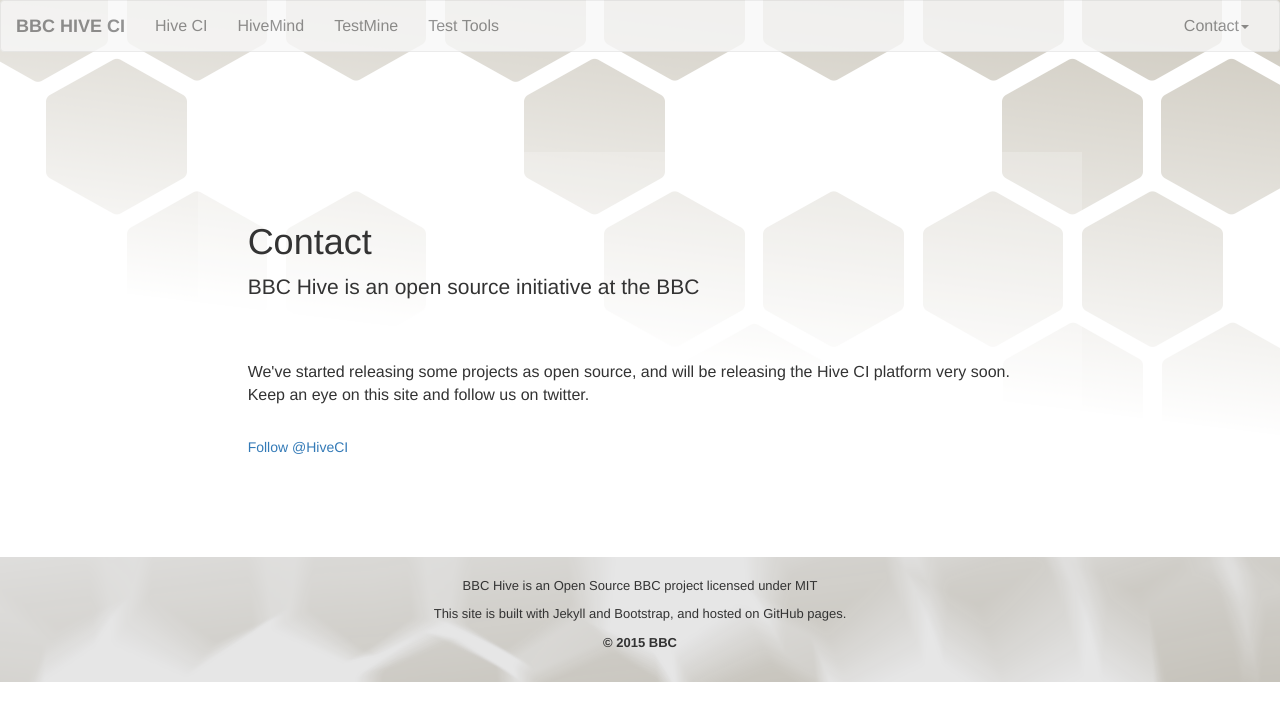
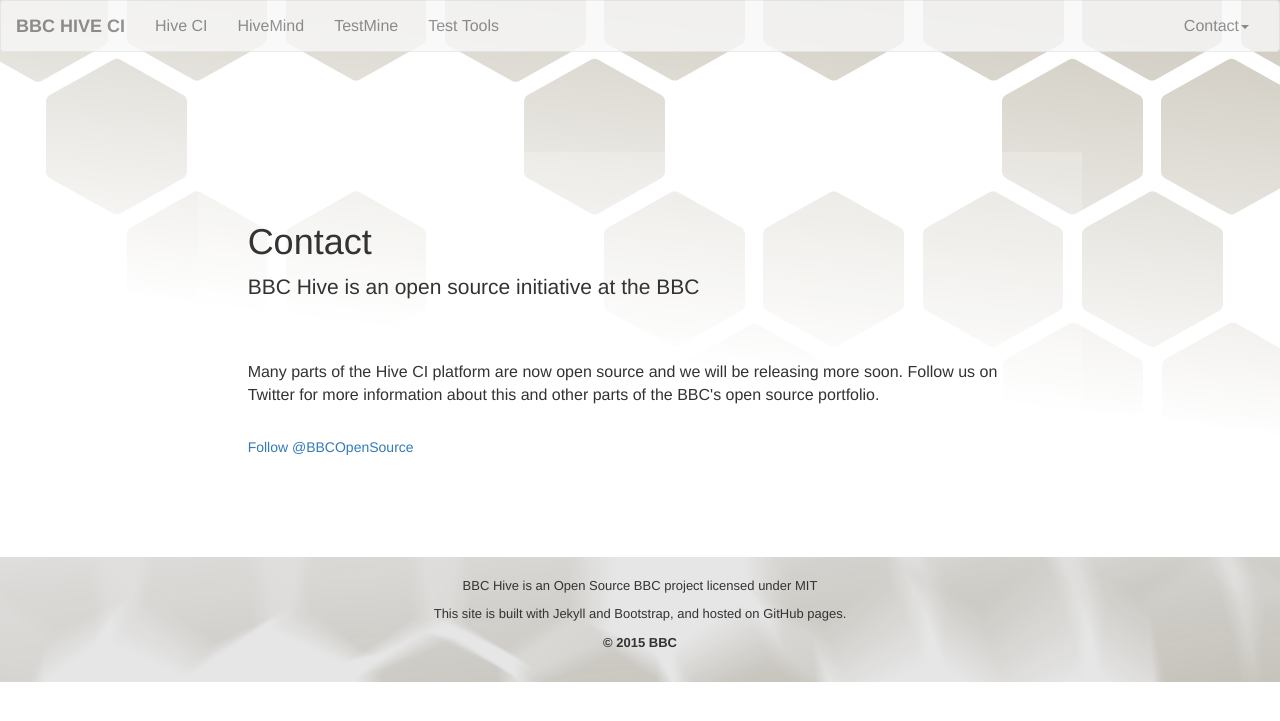
Before and after one commit to bbc/hive-ci, a Jekyll site: the page built from contact.html, in a window 1280 px wide. Shown: the top 721 px of the page. Built offline with Jekyll 4.4.1, drawn with Linux system fonts in a browser that asks for light colours; nearby versions of some CDN libraries; comment, search, counter and statistics services are not loaded.

Commit message:
Update to use @BBCOpenSource Twitter account

```diff
--- a/contact.html
+++ b/contact.html
@@ -12,13 +12,13 @@
     <br />
     <br />
 
-    <p>We've started releasing some projects as open source, and will be
-    releasing the Hive CI platform very soon. Keep an eye on this site and
-    follow us on twitter.</p>
+    <p>Many parts of the Hive CI platform are now open source and we will be
+    releasing more soon. Follow us on Twitter for more information about this
+    and other parts of the BBC's open source portfolio.</p>
 
     <br />
 
-    <a href="https://twitter.com/HiveCI" class="twitter-follow-button" data-show-count="false" data-size="large">Follow @HiveCI</a>
+    <a href="https://twitter.com/BBCOpenSource" class="twitter-follow-button" data-show-count="false" data-size="large">Follow @BBCOpenSource</a>
     <script>!function(d,s,id){var js,fjs=d.getElementsByTagName(s)[0],p=/^http:/.test(d.location)?'http':'https';if(!d.getElementById(id)){js=d.createElement(s);js.id=id;js.src=p+'://platform.twitter.com/widgets.js';fjs.parentNode.insertBefore(js,fjs);}}(document, 'script', 'twitter-wjs');</script>
 
 </div>
```
